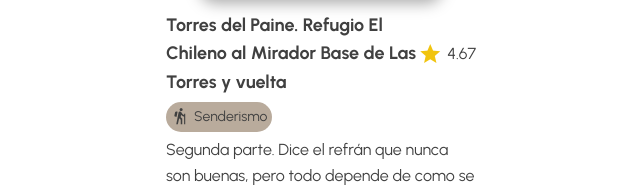
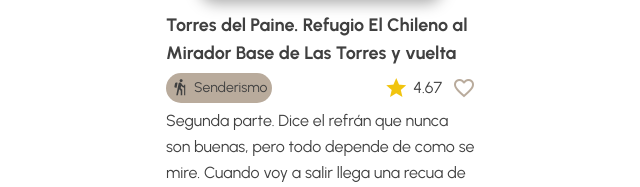
Before and after one commit to IIC3585-2024/vue-group-04, a Vue app: page /trails/1 in a window 1280 px wide. Shown: the part 330-517 px from the top of the page, without its empty margins (319-959 px from the left). Built offline with nearby package versions, Linux system fonts and the light colour scheme; data requests are answered from the project's data file.

Commit message:
fix conflicts

```diff
--- /dev/null
+++ b/src/components/Favorite.vue
@@ -0,0 +1,60 @@
+<script setup lang="ts">
+defineProps({
+  /**
+   * Boolean to check if the trail is a favorite
+   */
+  isFavorite: {
+    type: Boolean,
+    default: false
+  },
+  isCard: {
+    type: Boolean,
+    default: true
+  }
+})
+</script>
+
+<template>
+  <div class="favorite">
+    <i
+      class="material-icons favorite__heart"
+      :class="{
+        'favorite__heart_favorite': isFavorite,
+        'favorite__heart_card': isCard
+      }"
+    >
+      {{ isFavorite ? 'favorite' : 'favorite_border'}}
+    </i>
+  </div>
+</template>
+
+<style scoped lang="scss">
+
+.favorite {
+  display: flex;
+  align-items: center;
+  gap: var(--spacing-1);
+
+  &__heart {
+    color: var(--color-secondary);
+    border-radius: var(--size-5);
+    transition: color 0.5s ease, transform 0.5s ease;
+
+    &_card {
+      color: var(--color-background);
+      margin: var(--size-05);
+      padding: var(--size-05);
+      background-color: var(--color-background-30);
+
+    }
+
+    &_favorite {
+      color: var(--color-highlight);
+    }
+
+    &:hover {
+      cursor: pointer;
+    }
+  }
+}
+</style>
--- a/src/components/TrailCard.vue
+++ b/src/components/TrailCard.vue
@@ -1,4 +1,5 @@
 <script setup lang="ts">
+import Favorite from './Favorite.vue'
 
 defineProps({
   /**
@@ -28,13 +29,10 @@ const emit = defineEmits(['handle-favorite'])
       :style="{ backgroundImage: 'url(' + trail.pictures[0] + ')' }"
     >
       <div>
-        <i
-          class="material-icons card__icon"
-          :class="{ 'favorite': isFavorite }"
-          @click="emit('handle-favorite', trail.id)"
-        >
-          favorite
-        </i>
+        <Favorite
+          :isFavorite="isFavorite"
+          @click.stop.prevent="emit('handle-favorite', trail.id)"
+        />
       </div>
     </div>
     <h2>{{ trail.title }}</h2>
@@ -76,31 +74,6 @@ const emit = defineEmits(['handle-favorite'])
     display: flex;
     justify-content: flex-end;
   }
-
-  &__icon {
-    display: flex;
-    justify-content: center;
-    align-items: center;
-    padding: var(--size-05);
-    padding-top: calc(var(--size-05) + 3px);
-    margin: var(--size-05);
-    height: var(--size-3);
-    width: var(--size-3);
-    font-size: var(--size-2);
-    color: var(--color-background);
-    border: 3px solid var(--color-background);
-    border-radius: var(--size-5);
-    background-color: var(--color-background-30);
-    transition: color 0.5s ease, transform 0.5s ease;
-
-    &.favorite {
-      color: var(--color-highlight);
-    }
-
-    &:hover {
-      transform: scale(1.1);
-    }
-  }
 }
 
 </style>
--- a/src/services/trailsService.ts
+++ b/src/services/trailsService.ts
@@ -22,6 +22,25 @@ export async function obtainRandomTrails(num: number): Promise<Trail[]> {
   return selected
 }
 
+export async function getTrails(): Promise<Trail[]> {
+  let response: Response
+  try {
+    response = await fetch(`${import.meta.env.VITE_API_BASE_URL}/walks`)
+  } catch (error) {
+    throw new ConnectionError()
+  }
+
+  if (response.status === 404) {
+    throw new NotFoundError()
+  }
+
+  if (response.status !== 200) {
+    throw new ServerError()
+  }
+
+  return await response.json()
+}
+
 export async function getTrail(id: string): Promise<Trail> {
   let response: Response
   try {
--- a/src/views/TrailShowView.vue
+++ b/src/views/TrailShowView.vue
@@ -11,11 +11,18 @@
         <Carrousel :pictures="trail.pictures" />
         <div class="trail__head">
           <div class="trail__title">{{ trail.title }}</div>
-          <Rating :score="trail.stats.rank" />
         </div>
         <div class="trail__content">
           <div class="trail__activity">
             <Badge icon="hiking" :text="trail.activity" />
+            <div class="trail__icons">
+              <Rating :score="trail.stats.rank" />
+              <Favorite
+                :isFavorite="favoritesStore.isFavorite(trail.id)"
+                :isCard="false"
+                @click="favoritesStore.handleFavorite(trail.id)"
+              />
+            </div>
           </div>
           <div class="trail__description">{{ trail.description }}</div>
         </div>
@@ -29,16 +36,20 @@ import Loader from '@/components/Loader.vue'
 import ErrorMessage from '@/components/ErrorMessage.vue'
 import Badge from '@/components/Badge.vue'
 import Carrousel from '@/components/Carrousel.vue'
+import Rating from '@/components/Rating.vue'
+import Favorite from '@/components/Favorite.vue'
 import { getTrail } from '@/services/trailsService'
 import { watch, ref } from 'vue'
 import { useRoute } from 'vue-router'
+import { useFavoritesStore } from '@/stores/favorites'
 import type { Trail } from '@/types/Trail'
-import Rating from '@/components/Rating.vue'
 
 const route = useRoute()
 const loading = ref(true)
 const trail = ref({} as Trail)
 const error = ref<Error | null>(null)
+
+const favoritesStore = useFavoritesStore()
 
 const id = route.params.id as string
 
@@ -94,6 +105,15 @@ watch(
   &__activity {
     margin-bottom: var(--spacing-1);
     margin-top: var(--spacing-1);
+    width: 100%;
+    display: flex;
+    justify-content: space-between;
+  }
+
+  &__icons {
+    display: flex;
+    justify-content: flex-end;
+    gap: var(--spacing-2);
   }
 }
 </style>
--- a/src/views/TrailsView.vue
+++ b/src/views/TrailsView.vue
@@ -29,7 +29,7 @@ onMounted(async () => {
             <TrailCard
               :trail="trail"
               :isFavorite="favoritesStore.isFavorite(trail.id)"
-              @handle-favrite="favoritesStore.handleFavorite"
+              @handle-favorite="favoritesStore.handleFavorite"
             />
           </RouterLink>
         </div>
```
Also changed, not shown: 2 other files (tests, documents, lock files or other folders).
